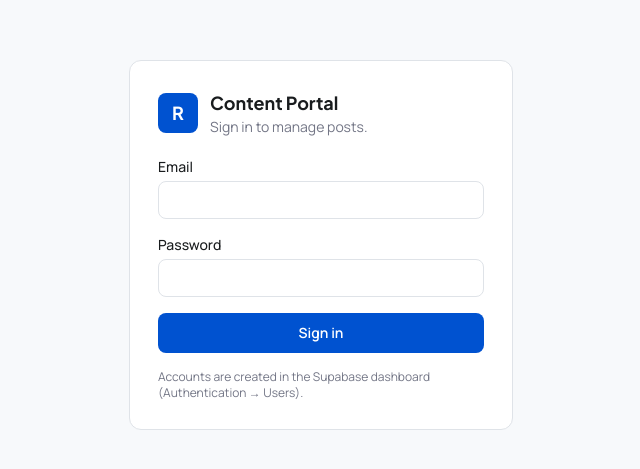
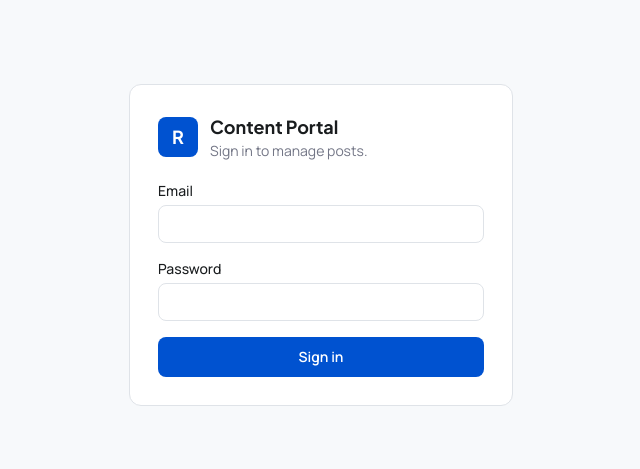
Before and after one commit to reputrco/marketing, a Next.js app: page /login in a window 1280 px wide. Shown: the part 155-624 px from the top of the page, without its empty margins (319-959 px from the left). Built offline with nearby package versions, Linux system fonts and the light colour scheme; no server answers.

Commit message:
Removed copy

```diff
--- a/src/app/login/page.tsx
+++ b/src/app/login/page.tsx
@@ -71,10 +71,6 @@ export default function LoginPage() {
         >
           {loading ? "Signing in…" : "Sign in"}
         </button>
-
-        <p className="mt-4 text-xs text-ink-subtle">
-          Accounts are created in the Supabase dashboard (Authentication → Users).
-        </p>
       </form>
     </main>
   );
```
